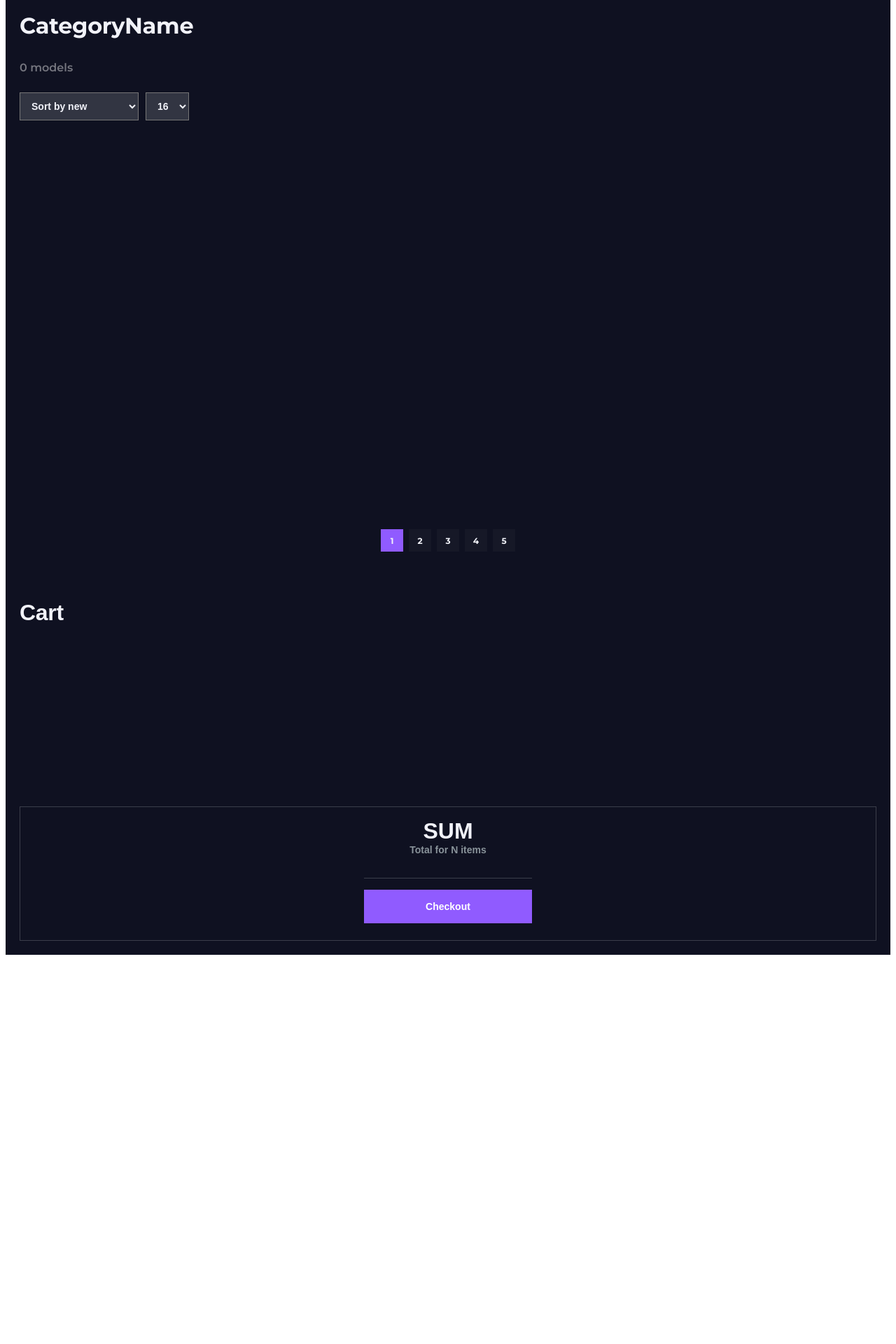
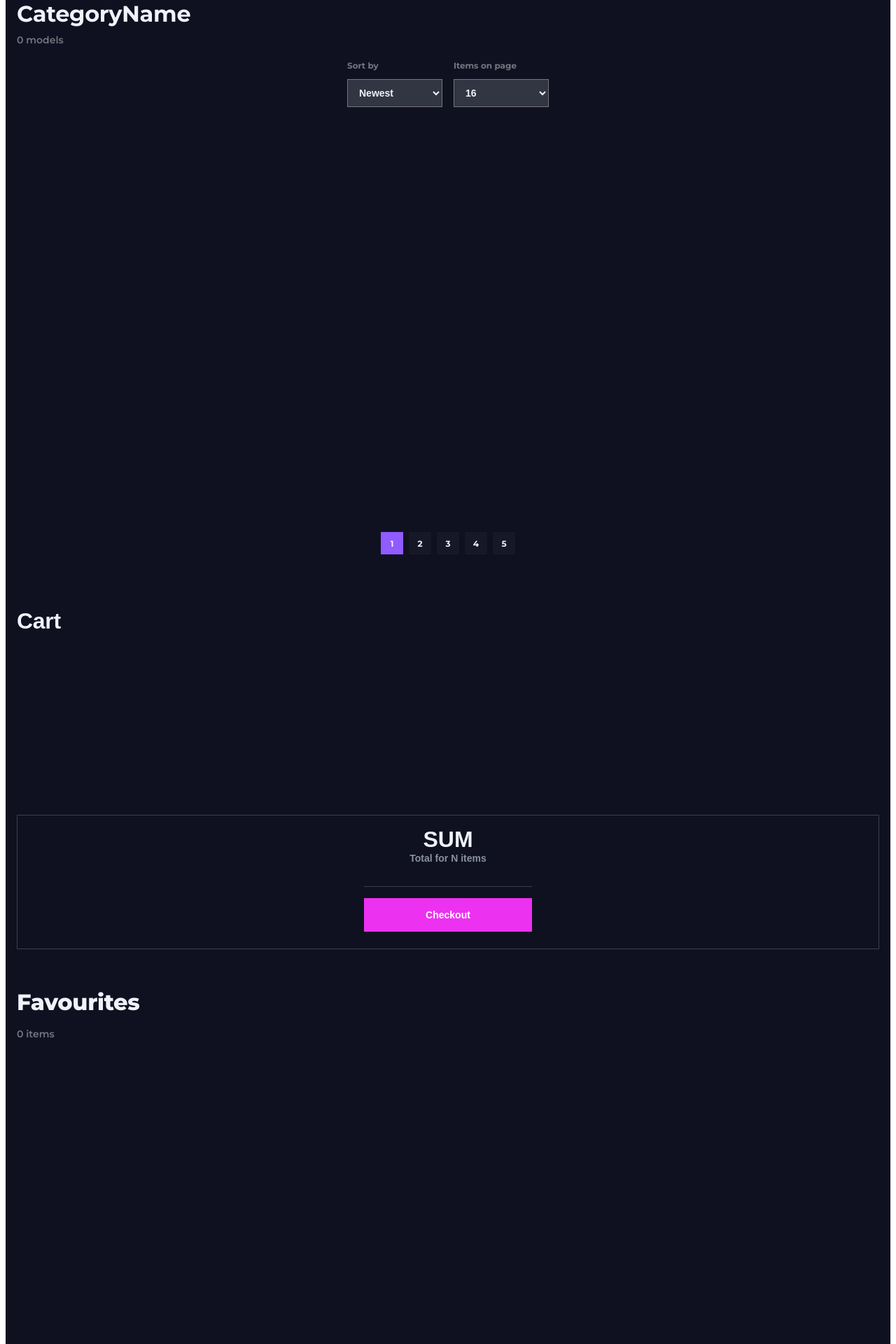
Before and after one commit to NicePhonemasters/nice-phones-design, a Next.js app: page / in a window 1280 px wide. Shown: the part 40-1960 px from the top of the page at 70% size. Before the commit the page ends 1412 px from the top, so only its background shows below. Built offline with nearby package versions, Linux system fonts and the light colour scheme.

Commit message:
SCRUM-11 add Cart Catalog & Favourites

```diff
--- a/src/app/(home)/page.tsx
+++ b/src/app/(home)/page.tsx
@@ -1,11 +1,13 @@
 import Cart from 'app/cart/Page';
 import Catalog from 'app/catalog/Page';
+import Favourites from 'app/favorites/favourites';
 
 function App() {
   return (
     <main>
       <Catalog />
       <Cart />
+      <Favourites />
     </main>
   );
 }
--- a/src/app/catalog/Page.tsx
+++ b/src/app/catalog/Page.tsx
@@ -21,17 +21,22 @@ const Catalog: React.FC = () => {
         </div>
 
         <div className={styles.catalog__filters}>
+          <div className={styles.catalog__filterGroup}>
+            <p className={styles.catalog__filterLabel}>Sort by</p>
             <select
               className={styles.catalog__select}
               value={sortBy}
               onChange={(e) => setSortBy(e.target.value)}
             >
-            <option value="oldest">Sort by oldest</option>
-            <option value="new">Sort by new</option>
-            <option value="priceLow">Sort by price: low</option>
-            <option value="priceHigh">Sort by price: high</option>
+              <option value="newest">Newest</option>
+              <option value="oldest">Oldest</option>
+              <option value="priceLow">Price: low to high</option>
+              <option value="priceHigh">Price: high to low</option>
             </select>
+          </div>
 
+          <div className={styles.catalog__filterGroup}>
+            <p className={styles.catalog__filterLabel}>Items on page</p>
             <select
               className={styles.catalog__select}
               value={itemsPerPage}
@@ -41,6 +46,7 @@ const Catalog: React.FC = () => {
               <option value={16}>16</option>
               <option value={24}>24</option>
             </select>
+          </div>
         </div>
       </div>
 
--- /dev/null
+++ b/src/app/favorites/favourites.tsx
@@ -0,0 +1,20 @@
+import React from 'react';
+import styles from '../../styles/Favourites.module.scss';
+
+const Favourites: React.FC = () => {
+  return (
+    <div className={styles.favourites}>
+      <div className={styles.favourites__top}>
+        <h1 className={styles.favourites__title}>Favourites</h1>
+        <p className={styles.favourites__subtitle}>0 items</p>
+      </div>
+
+      {/* Грід для карток */}
+      <div className={styles.favourites__grid}>
+        {/* Тут будуть картки товарів */}
+      </div>
+    </div>
+  );
+};
+
+export default Favourites;
--- a/src/styles/Cart.module.scss
+++ b/src/styles/Cart.module.scss
@@ -1,7 +1,7 @@
 .cartWrapper {
   background-color:var(--color-black);
   color: var(--color-white);
-  padding: 20px;
+  padding: 24px 16px;
   margin: 0 auto;
   font-family: sans-serif;
 }
@@ -49,7 +49,7 @@
 }
 
 .checkoutBtn {
-  background-color: var(--color-accent);
+  background-color: var(--color-placeholder);
   width: 240px;
   height: 48px;
   border: none;
--- a/src/styles/Catalog.module.scss
+++ b/src/styles/Catalog.module.scss
@@ -1,5 +1,5 @@
 .catalog {
-  padding: 20px;
+  padding: 24px 16px;
   display: flex;
   flex-direction: column;
   min-height: 100vh;
@@ -8,27 +8,44 @@
   &__top {
     display: flex;
     flex-direction: column;
-    gap: 10px;
-    margin-bottom: 20px;
+    gap: 8px;
   }
 
   &__title {
+    margin: 0;
     font-size: 32px;
     font-weight: bold;
-    color: var(--color-white)
+    color: var(--color-white);
   }
 
   &__subtitle {
+    margin: 0;
     color: var(--color-secondary);
+    font-size: 14px;
+    font-weight: 600;
   }
 
   &__filters {
     display: flex;
-    gap: 10px;
+    gap: 16px;
+    align-items: center;
+    justify-content: center;
+  }
+
+  &__filterGroup {
+    display: flex;
+    flex-direction: column;
+  }
+
+  &__filterLabel {
+    color: var(--color-secondary);
+    font-size: 12px;
+    font-weight: 700;
   }
 
   &__select {
     padding: 10px 12px;
+    width: 136px;
     font-size: 14px;
     line-height: 21px;
     font-weight: 700;
@@ -48,7 +65,7 @@
 
 .pagination {
   display: flex;
-  justify-content: center;
+  justify-content: space-between;
   align-items: center;
   gap: 6px;
   margin-bottom: 20px;
--- /dev/null
+++ b/src/styles/Favourites.module.scss
@@ -0,0 +1,37 @@
+.favourites {
+  padding: 24px 16px;
+  display: flex;
+  flex-direction: column;
+  min-height: 100vh;
+  background-color: var(--color-black);
+
+  &__top {
+    display: flex;
+    flex-direction: column;
+    margin-bottom: 32px;
+    gap: 8px;
+  }
+
+  &__title {
+    margin: 0;
+    font-size: 32px;
+    font-weight: 800;
+    color: var(--color-white);
+  }
+
+  &__subtitle {
+    margin: 0;
+    color: var(--color-secondary);
+    font-size: 14px;
+    font-weight: 600;
+  }
+
+  &__grid {
+    display: grid;
+    grid-template-columns: repeat(auto-fill, minmax(270px, 1fr));
+    gap: 20px;
+    flex-grow: 1;
+    min-height: 400px;
+    margin-bottom: 20px;
+  }
+}
```
Lines whose indentation alone changed are shown as unchanged.
